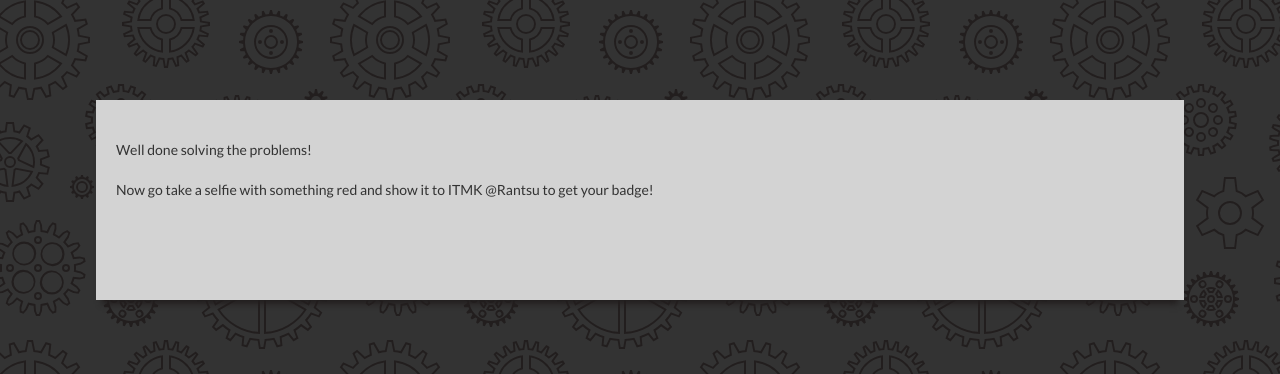
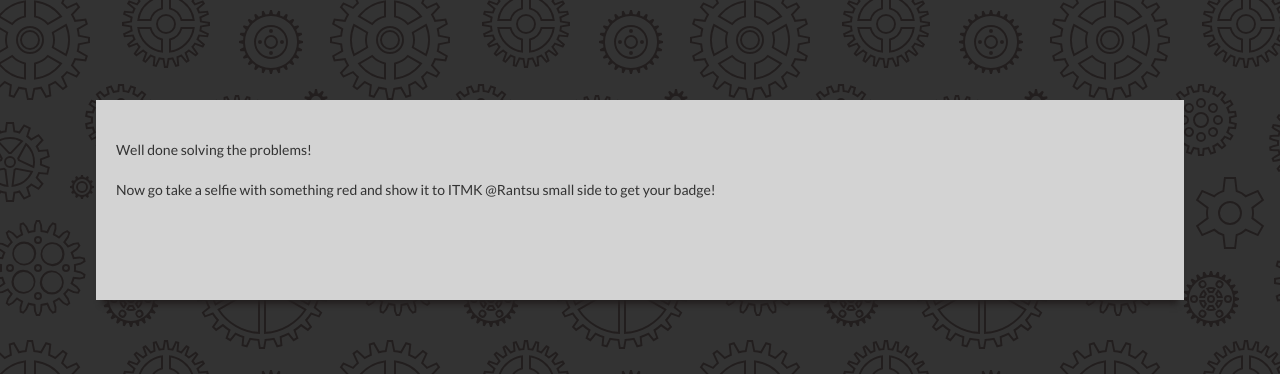
Before and after one commit to Jonneitapuro/isoskaba2, a Django app: page /incredible/ in a window 1280 px wide. Shown: the top 374 px of the page. Run offline with Django 3.2, Linux system fonts and the light colour scheme; the visitor is signed in with stand-in values (Sample User, id 1); some libraries are stand-ins or nearby versions.

Commit message:
Changed instructions to isoadventure

```diff
--- a/templates/incredible.html
+++ b/templates/incredible.html
@@ -20,7 +20,7 @@
     <div id="incredible">
         <div class="incredibleText">
             Well done solving the problems! <br><br>
-            Now go take a selfie with something red and show it to ITMK @Rantsu to get your badge!
+            Now go take a selfie with something red and show it to ITMK @Rantsu small side to get your badge!
         </div>
     </div>
 
```
